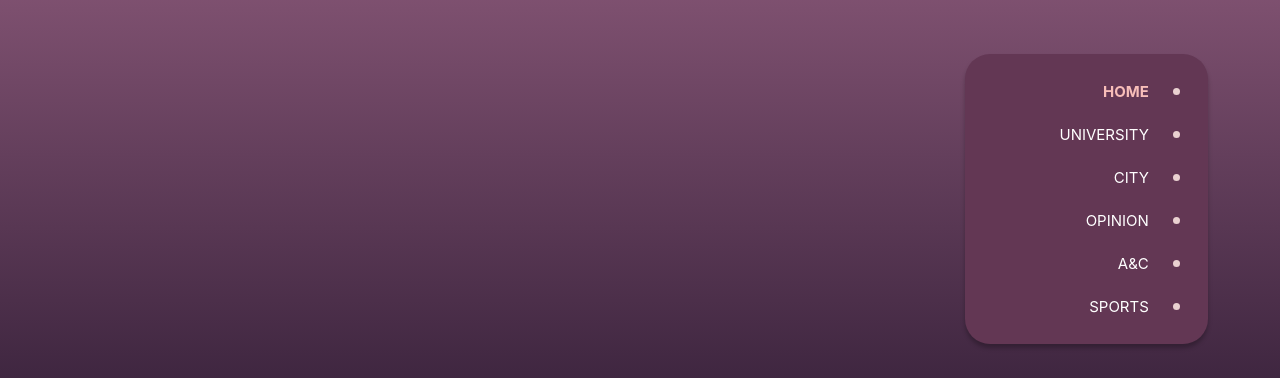
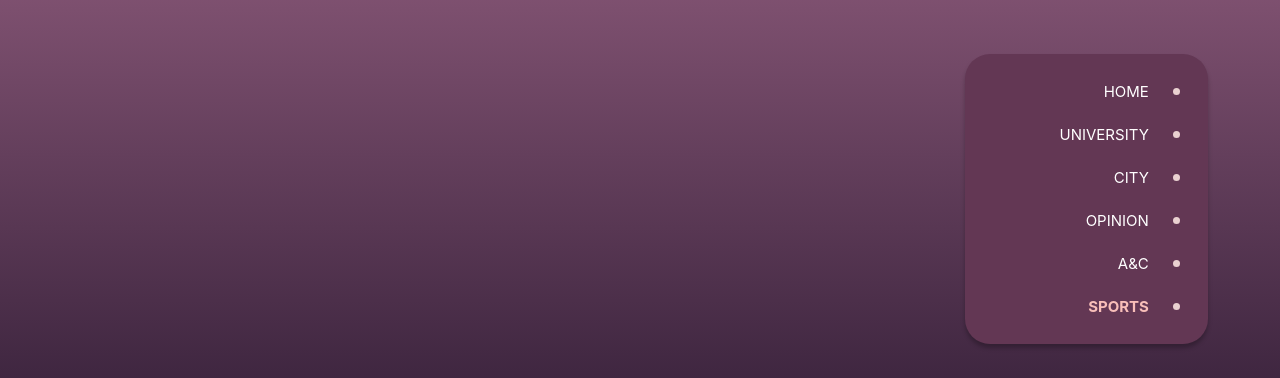
Before and after one commit to spectatorpublishing/bhm2023, a React (Create React App) app: page /sports in a window 1280 px wide. Shown: the part 136-514 px from the top of the page. Built offline with nearby package versions, Linux system fonts and the light colour scheme; a web font is replaced by a local one.

Commit message:
Fixed navbar double click to highlight bug

```diff
--- a/src/App.js
+++ b/src/App.js
@@ -1,4 +1,4 @@
-import { React } from 'react';
+import { React, useEffect, useState } from 'react';
 import { BrowserRouter, Route, Routes} from 'react-router-dom';
 
 import Home from './containers/Home';
@@ -11,6 +11,12 @@ import { city_news_articles } from './data/articles';
 
 
 const App = () => {
+  const [currentSection, setSection] = useState("/");
+
+  useEffect(() => {
+    setSection(window.location.pathname);
+  },[window.location.pathname])
+
   return (
     <BrowserRouter basename={process.env.PUBLIC_URL}>
       <Routes>
--- a/src/components/NavBar.js
+++ b/src/components/NavBar.js
@@ -58,20 +58,18 @@ const Bullet = styled.span`
 
 
 const NavBar = ({isSection}) => {
-    const [currentSection, setSection] = useState("/");
     return(
         <NavWrapper>
             <VertNav isSection={isSection}>
             {sections.map((section, index) => (
                 <NavHashLink smooth to={section.url}>
-                    <Tab currentSection = {currentSection == section.url} onClick = {() => setSection(section.url)} key={index}>
-                        <Bullet></Bullet><NavText>{section.title} {currentSection==section.url}</NavText>
+                    <Tab currentSection = {window.location.pathname == section.url} key={index}>
+                        <Bullet></Bullet><NavText>{section.title}</NavText>
                     </Tab>
                 </NavHashLink>
             ))}
             </VertNav>
         </NavWrapper>
-
     );
 };
 
--- a/src/containers/Section.js
+++ b/src/containers/Section.js
@@ -9,12 +9,12 @@ const SectionWrapper = styled.div`
      background: linear-gradient(180deg, #945F80 0%, #10071D 100%), #3F132E;
 `;
 
-const Section = () => {
-
+const Section = ({header}) => {
     return (
         <SectionWrapper>
             <NavBar isSection/>
             <MobileNavBar/>
+            {header}
         </SectionWrapper>
     );
 };
```
